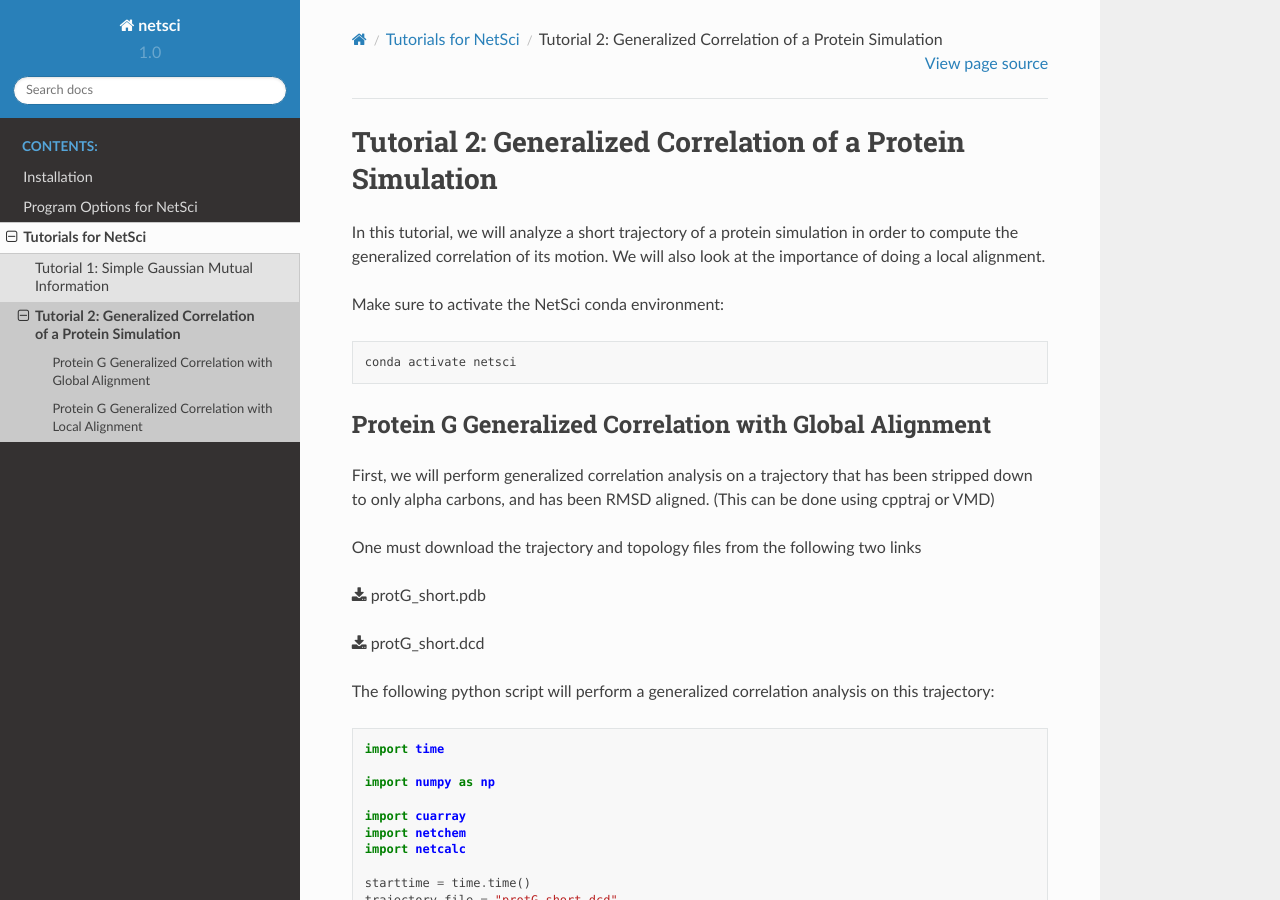
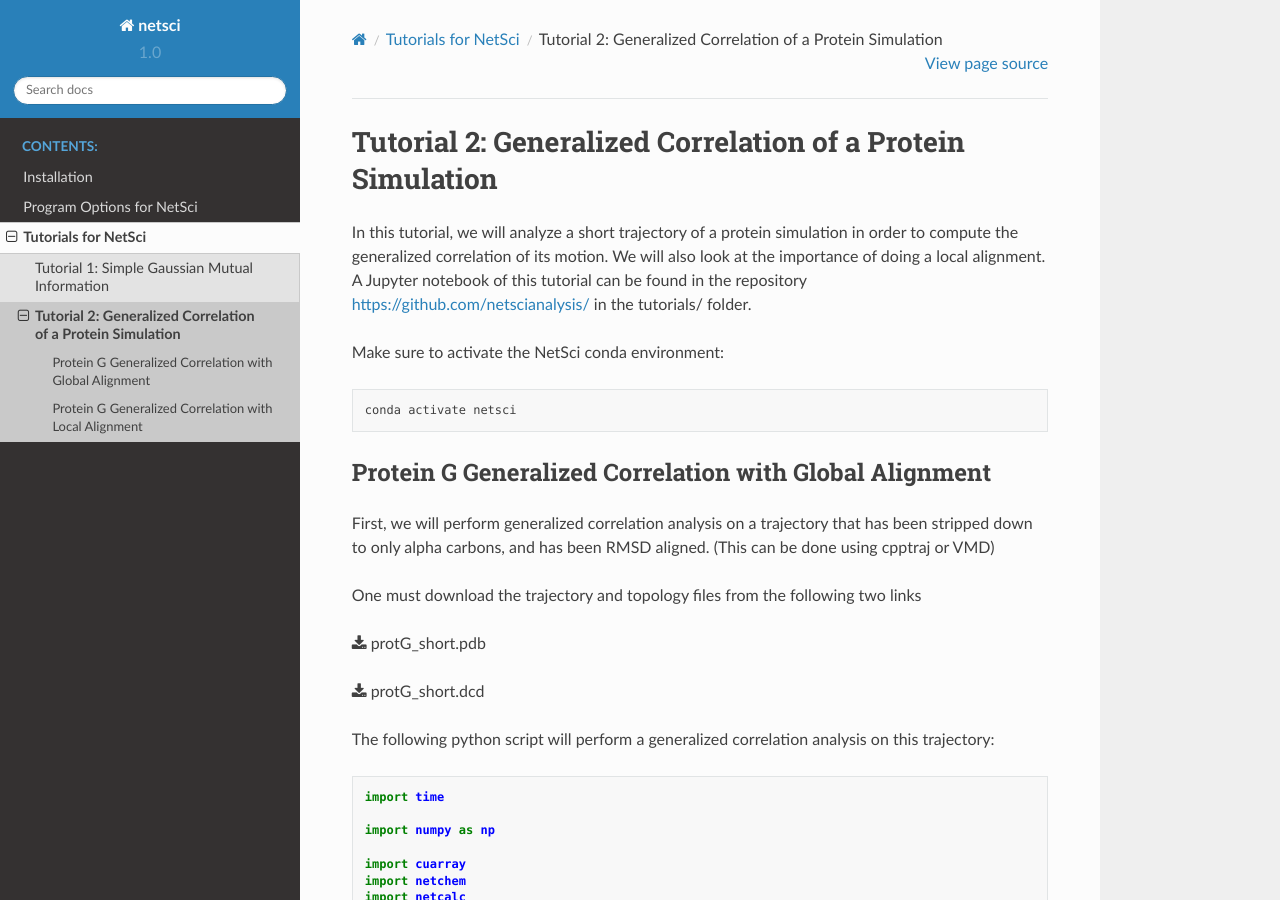
Before and after one commit to netscianalysis/netsci, a Sphinx documentation site: the page built from docs/tutorial2_protein_structure_gc.rst, in a window 1280 px wide and 900 px high. Built offline with Sphinx 7.4.7 and the Read the Docs theme 2.0.0, drawn with Linux system fonts in a browser that asks for light colours.

Commit message:
Added Jupyter notebook tutorials.

```diff
--- a/docs/tutorial2_protein_structure_gc.rst
+++ b/docs/tutorial2_protein_structure_gc.rst
@@ -4,7 +4,9 @@ Tutorial 2: Generalized Correlation of a Protein Simulation
 In this tutorial, we will analyze a short trajectory of a
 protein simulation in order to compute the generalized correlation
 of its motion. We will also look at the importance of doing
-a local alignment.
+a local alignment. A Jupyter notebook of
+this tutorial can be found in the repository
+https://github.com/netscianalysis/ in the tutorials/ folder.
 
 Make sure to activate the NetSci conda environment::
 
```
Also changed, not shown: README.md (+3 -1 lines), docs/tutorial1_simple_gaussian_mi.rst (+10 -14 lines), 4 other files.
